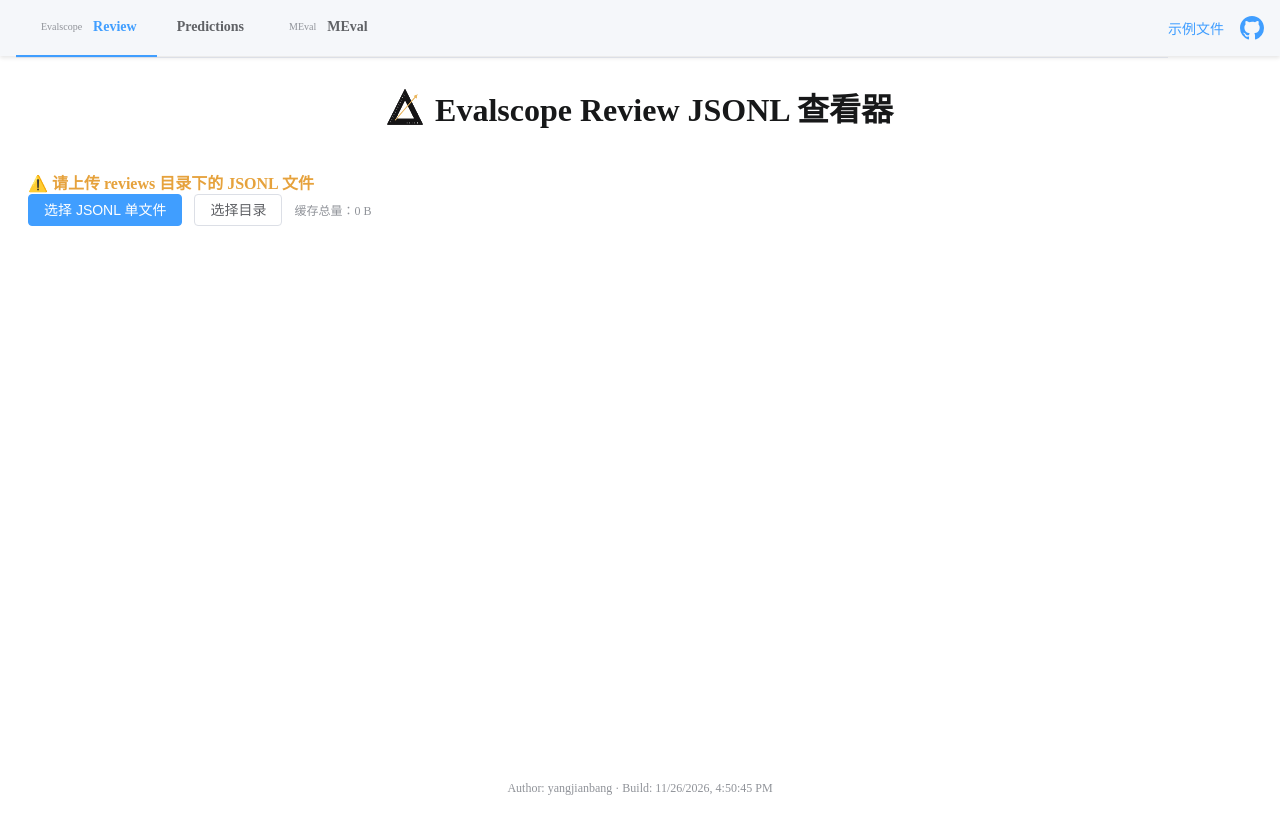
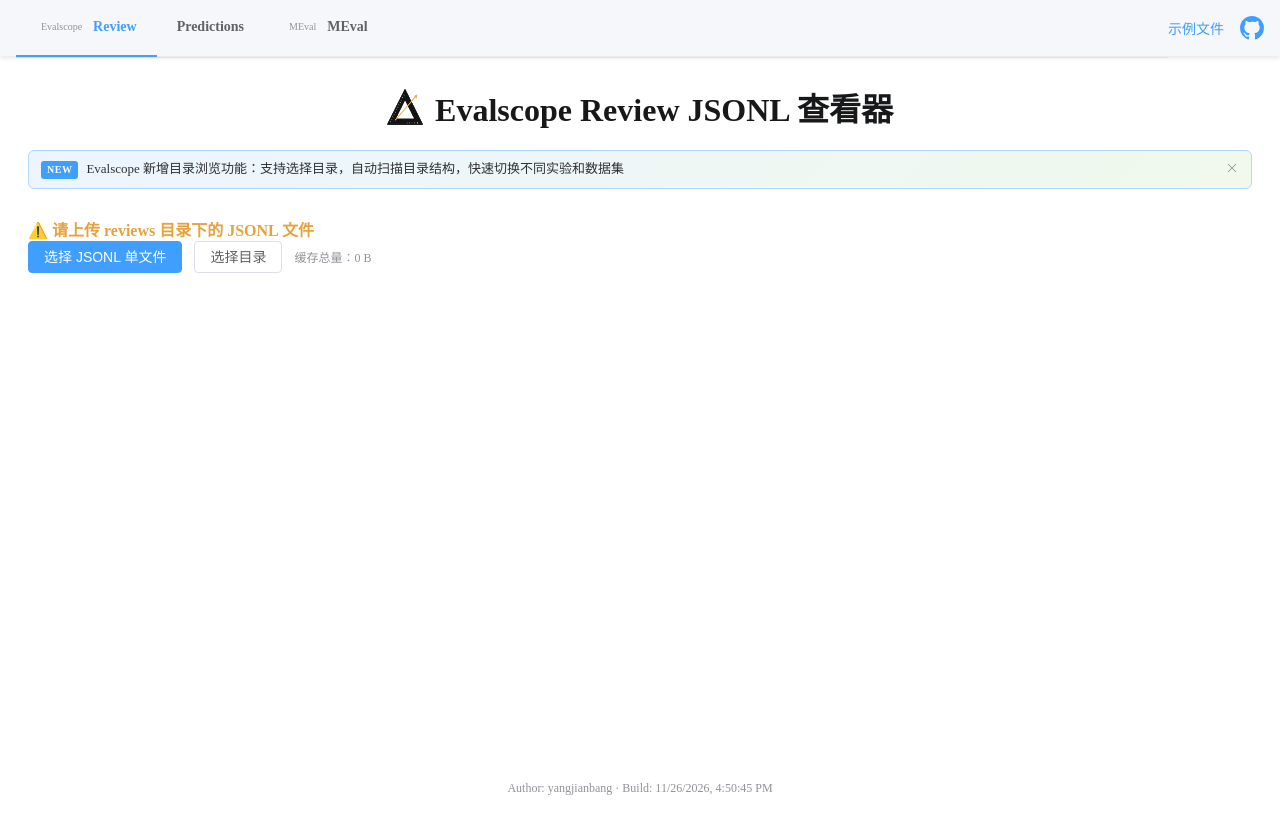
Before and after one commit to dynamicheart/llm-eval-viewer, a Vue app in the folder evalscope-jsonl-viewer/: page /#/reviews in a window 1280 px wide. Built offline with nearby package versions, Linux system fonts and the light colour scheme.

Commit message:
Add NewsBanner component with version-based dismiss

```diff
--- a/evalscope-jsonl-viewer/src/App.vue
+++ b/evalscope-jsonl-viewer/src/App.vue
@@ -78,6 +78,8 @@
       </h1>
     </header>
 
+    <NewsBanner />
+
     <router-view />
     <footer class="page-footer">
       <span>Author: yangjianbang</span>
@@ -96,8 +98,11 @@
 </template>
 
 <script>
+import NewsBanner from '@/components/NewsBanner.vue';
+
 export default {
   name: 'App',
+  components: { NewsBanner },
   methods: {
     handleSelect(index) {
       this.$router.push(index);
--- /dev/null
+++ b/evalscope-jsonl-viewer/src/components/NewsBanner.vue
@@ -0,0 +1,86 @@
+<template>
+  <div v-if="visible" class="news-banner">
+    <div class="news-item">
+      <span class="news-tag">NEW</span>
+      <span class="news-text">
+        <span v-for="(line, i) in CURRENT_NEWS" :key="i">
+          {{ line }}<br v-if="i < CURRENT_NEWS.length - 1" />
+        </span>
+      </span>
+      <el-icon class="news-close" @click="dismiss"><Close /></el-icon>
+    </div>
+  </div>
+</template>
+
+<script setup>
+import { ref } from 'vue';
+import { Close } from '@element-plus/icons-vue';
+
+const STORAGE_KEY = 'news_dismissed_version';
+
+/**
+ * 公告版本号（自增）和对应内容。
+ * 新版本发布时：VERSION +1，更新 CURRENT_NEWS 内容即可。
+ * 用户关闭后记住版本号，只有更高版本才会再次显示。
+ */
+const VERSION = 2;
+const CURRENT_NEWS = [
+  'Evalscope 新增目录浏览功能：支持选择目录，自动扫描目录结构，快速切换不同实验和数据集',
+];
+
+const dismissedVersion = Number(localStorage.getItem(STORAGE_KEY) || '0');
+const visible = ref(VERSION > dismissedVersion);
+
+function dismiss() {
+  visible.value = false;
+  localStorage.setItem(STORAGE_KEY, String(VERSION));
+}
+</script>
+
+<style scoped>
+.news-banner {
+  padding: 0 20px;
+  margin-bottom: 8px;
+}
+
+.news-item {
+  display: flex;
+  align-items: flex-start;
+  gap: 8px;
+  padding: 8px 12px;
+  background: linear-gradient(135deg, #ecf5ff, #f0f9eb);
+  border: 1px solid #b3d8ff;
+  border-radius: 6px;
+  font-size: 13px;
+  color: #303133;
+  line-height: 1.6;
+}
+
+.news-tag {
+  background: #409eff;
+  color: #fff;
+  font-size: 10px;
+  font-weight: 700;
+  padding: 1px 6px;
+  border-radius: 3px;
+  flex-shrink: 0;
+  letter-spacing: 0.5px;
+  margin-top: 2px;
+}
+
+.news-text {
+  flex: 1;
+}
+
+.news-close {
+  cursor: pointer;
+  color: #909399;
+  flex-shrink: 0;
+  font-size: 14px;
+  margin-top: 2px;
+}
+
+.news-close:hover {
+  color: #f56c6c;
+}
+</style>
```
